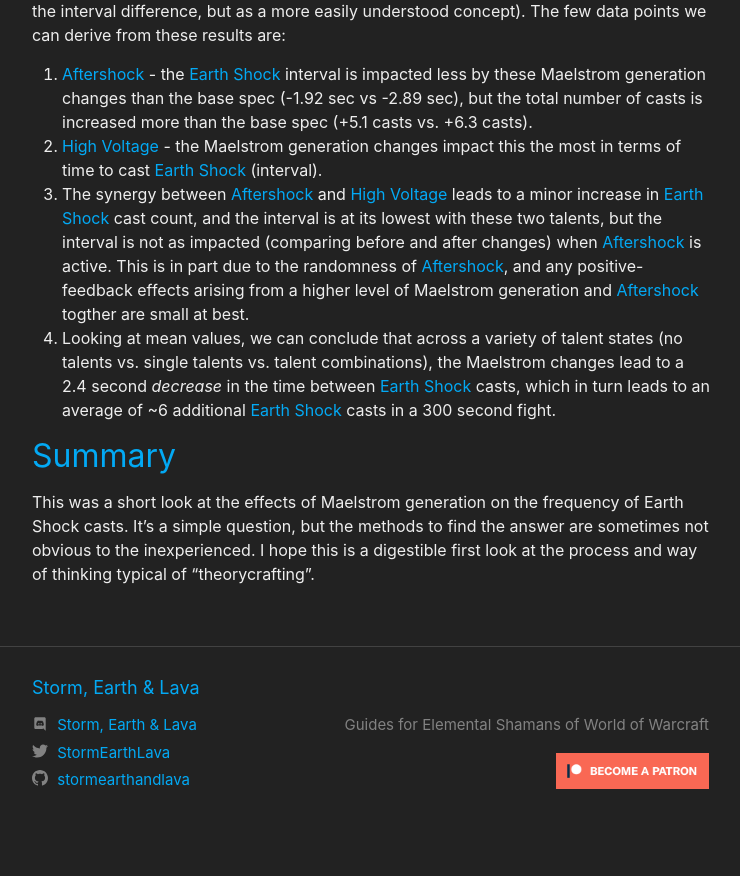
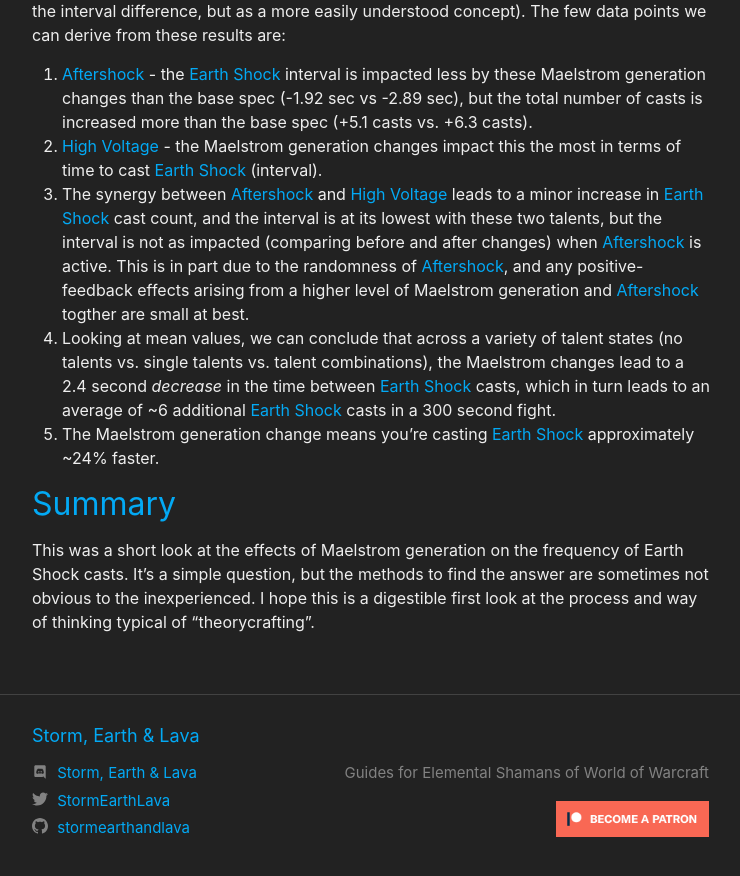
Before and after one commit to stormearthandlava/stormearthandlava.github.io, a Jekyll site: the page built from blog/_posts/2018-07-20-ms-gen.md, in a window 1280 px wide and 900 px high, scrolled down 3508 px. Shown: the top 876 px of the window, without its empty margins (268-1008 px from the left). Built offline with Jekyll 4.4.1, drawn with Linux system fonts in a browser that asks for light colours; a script that is not in the unit is left out; before the commit the page ends 4360 px from its top, so only the background shows below that.

Commit message:
Added percentage speed increase as another interpretation of results

```diff
--- a/blog/_posts/2018-07-20-ms-gen.md
+++ b/blog/_posts/2018-07-20-ms-gen.md
@@ -97,6 +97,7 @@
 1. {{site.data.talent.hv}} - the Maelstrom generation changes impact this the most in terms of time to cast {{site.data.spell.es}} (interval).
 1. The synergy between {{site.data.talent.afs}} and {{site.data.talent.hv}} leads to a minor increase in {{site.data.spell.es}} cast count, and the interval is at its lowest with these two talents, but the interval is not as impacted (comparing before and after changes) when {{site.data.talent.afs}} is active. This is in part due to the randomness of {{site.data.talent.afs}}, and any positive-feedback effects arising from a higher level of Maelstrom generation and {{site.data.talent.afs}} togther are small at best.
 1. Looking at mean values, we can conclude that across a variety of talent states (no talents vs. single talents vs. talent combinations), the Maelstrom changes lead to a 2.4 second *decrease* in the time between {{site.data.spell.es}} casts, which in turn leads to an average of ~6 additional {{site.data.spell.es}} casts in a 300 second fight.
+1. The Maelstrom generation change means you're casting {{site.data.spell.es}} approximately ~24% faster.
 
 ## Summary
 
```
